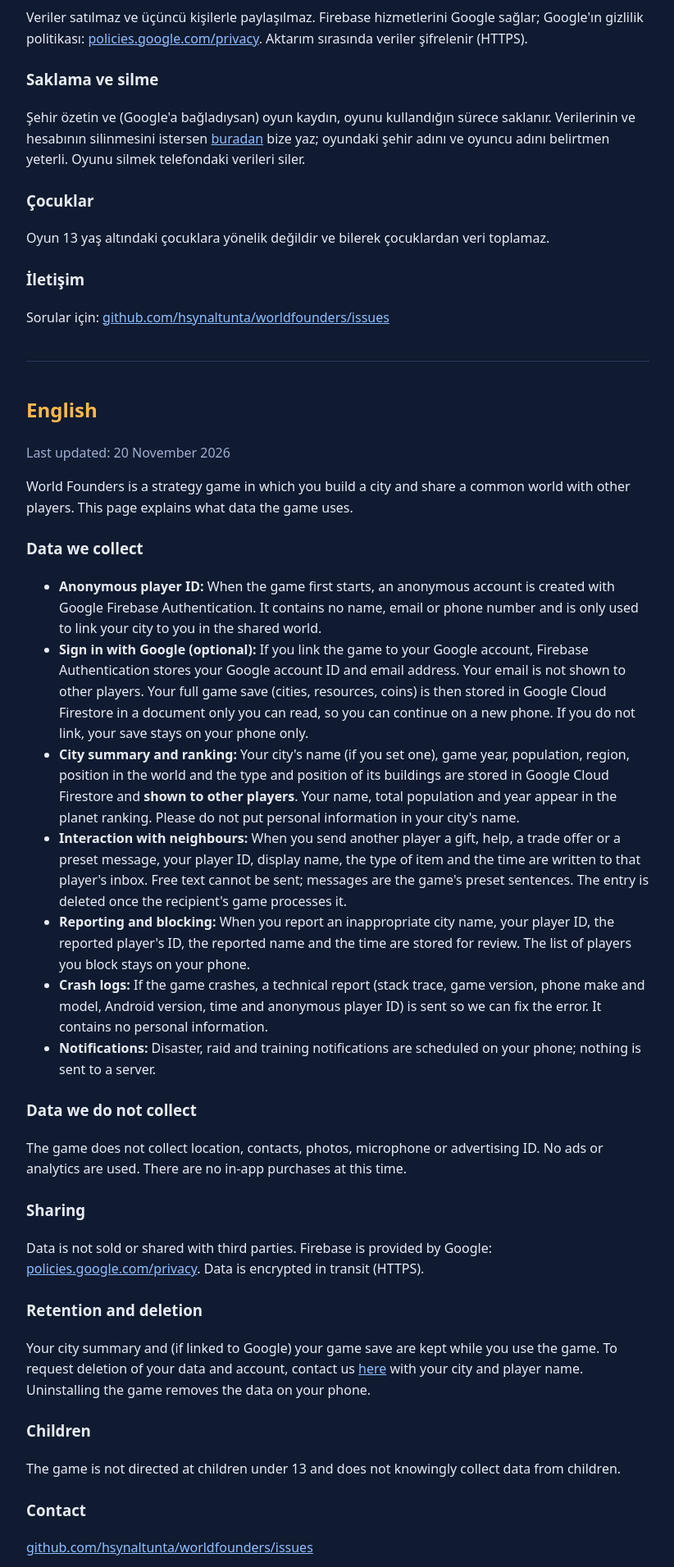
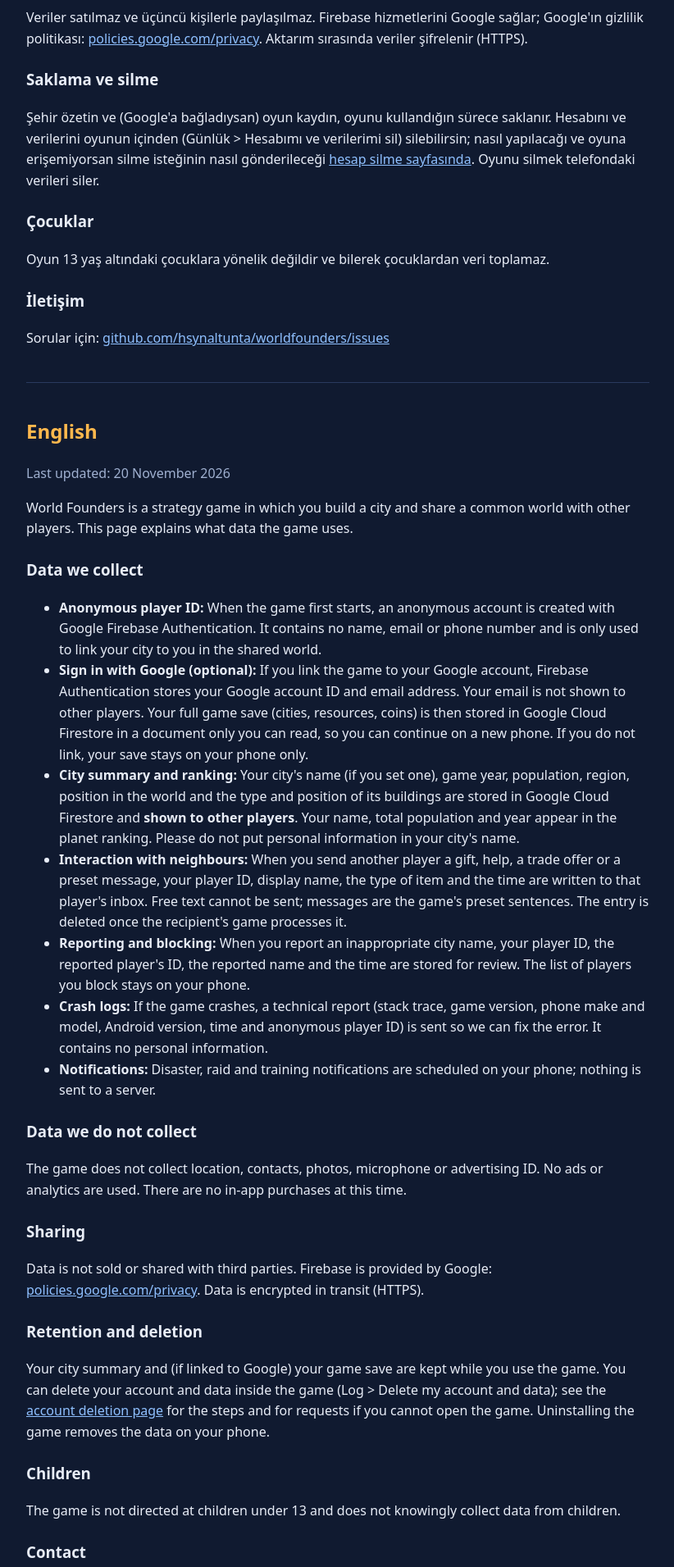
Before and after one commit to hsynaltunta/worldfounders, a plain HTML site: page gizlilik.html in a window 1280 px wide. Shown: the part 1160-3071 px from the top of the page at 82% size, without its empty margins (228-1050 px from the left). Drawn offline with Linux system fonts and the light colour scheme.

Commit message:
Gizlilik politikası: oyun içinden hesap silme ve silme sayfası bağlantısı
Co-Authored-By: Claude Opus 5.5 <noreply@anthropic.com>

```diff
--- a/gizlilik.html
+++ b/gizlilik.html
@@ -56,9 +56,10 @@ Uygulama içi satın alma şu an yoktur.</p>
 <a href="https://policies.google.com/privacy">policies.google.com/privacy</a>. Aktarım sırasında veriler şifrelenir (HTTPS).</p>
 
 <h3>Saklama ve silme</h3>
-<p>Şehir özetin ve (Google'a bağladıysan) oyun kaydın, oyunu kullandığın sürece saklanır. Verilerinin ve hesabının
-silinmesini istersen <a href="https://github.com/hsynaltunta/worldfounders/issues">buradan</a> bize yaz; oyundaki şehir
-adını ve oyuncu adını belirtmen yeterli. Oyunu silmek telefondaki verileri siler.</p>
+<p>Şehir özetin ve (Google'a bağladıysan) oyun kaydın, oyunu kullandığın sürece saklanır. Hesabını ve verilerini
+oyunun içinden (Günlük &gt; Hesabımı ve verilerimi sil) silebilirsin; nasıl yapılacağı ve oyuna erişemiyorsan silme
+isteğinin nasıl gönderileceği <a href="hesap-silme.html">hesap silme sayfasında</a>. Oyunu silmek telefondaki verileri
+siler.</p>
 
 <h3>Çocuklar</h3>
 <p>Oyun 13 yaş altındaki çocuklara yönelik değildir ve bilerek çocuklardan veri toplamaz.</p>
@@ -107,9 +108,10 @@ There are no in-app purchases at this time.</p>
 <a href="https://policies.google.com/privacy">policies.google.com/privacy</a>. Data is encrypted in transit (HTTPS).</p>
 
 <h3>Retention and deletion</h3>
-<p>Your city summary and (if linked to Google) your game save are kept while you use the game. To request deletion of
-your data and account, contact us <a href="https://github.com/hsynaltunta/worldfounders/issues">here</a> with your city
-and player name. Uninstalling the game removes the data on your phone.</p>
+<p>Your city summary and (if linked to Google) your game save are kept while you use the game. You can delete your
+account and data inside the game (Log &gt; Delete my account and data); see the <a href="hesap-silme.html">account
+deletion page</a> for the steps and for requests if you cannot open the game. Uninstalling the game removes the data on
+your phone.</p>
 
 <h3>Children</h3>
 <p>The game is not directed at children under 13 and does not knowingly collect data from children.</p>
```
